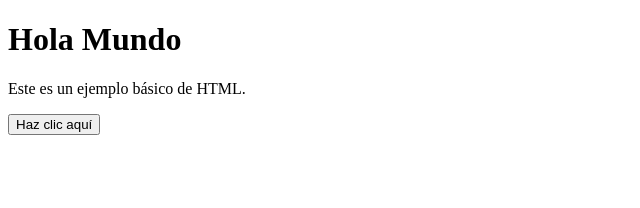
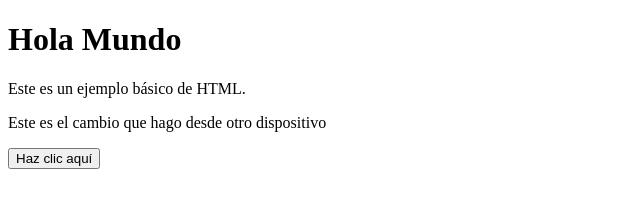
Before and after one commit to JACOB12547/Proyecto-ingeniera-de-software-II, a plain HTML site: page index.html in a window 1280 px wide. Shown: the whole page, without its empty margins (0-640 px from the left). Drawn offline with Linux system fonts and the light colour scheme.

Commit message:
Se agrega una linea de texto en la fila 12

```diff
--- a/index.html
+++ b/index.html
@@ -9,6 +9,7 @@
 
     <h1>Hola Mundo</h1>
     <p>Este es un ejemplo básico de HTML.</p>
+    <p>Este es el cambio que hago desde otro dispositivo</p>
 
     <button>Haz clic aquí</button>
 
```
